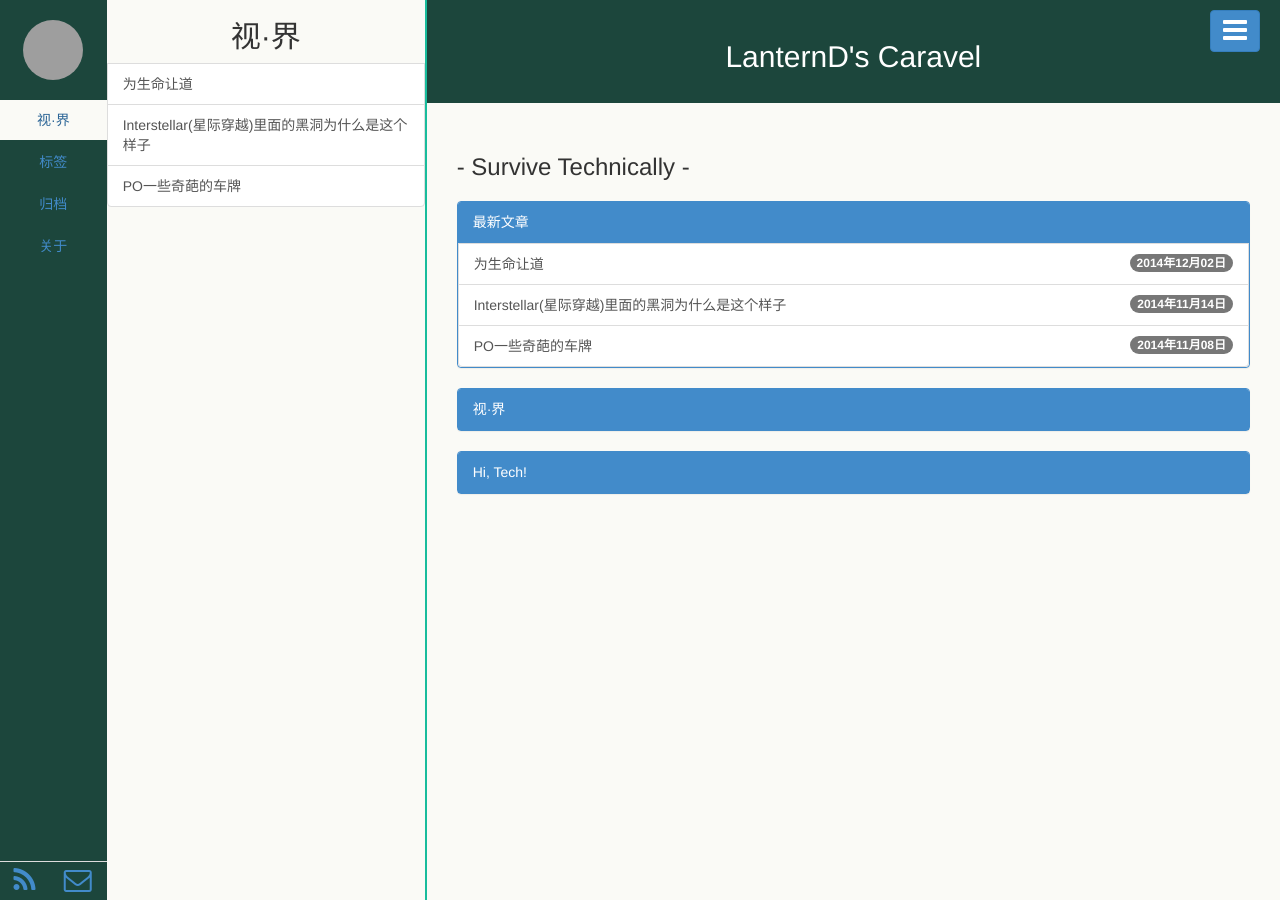
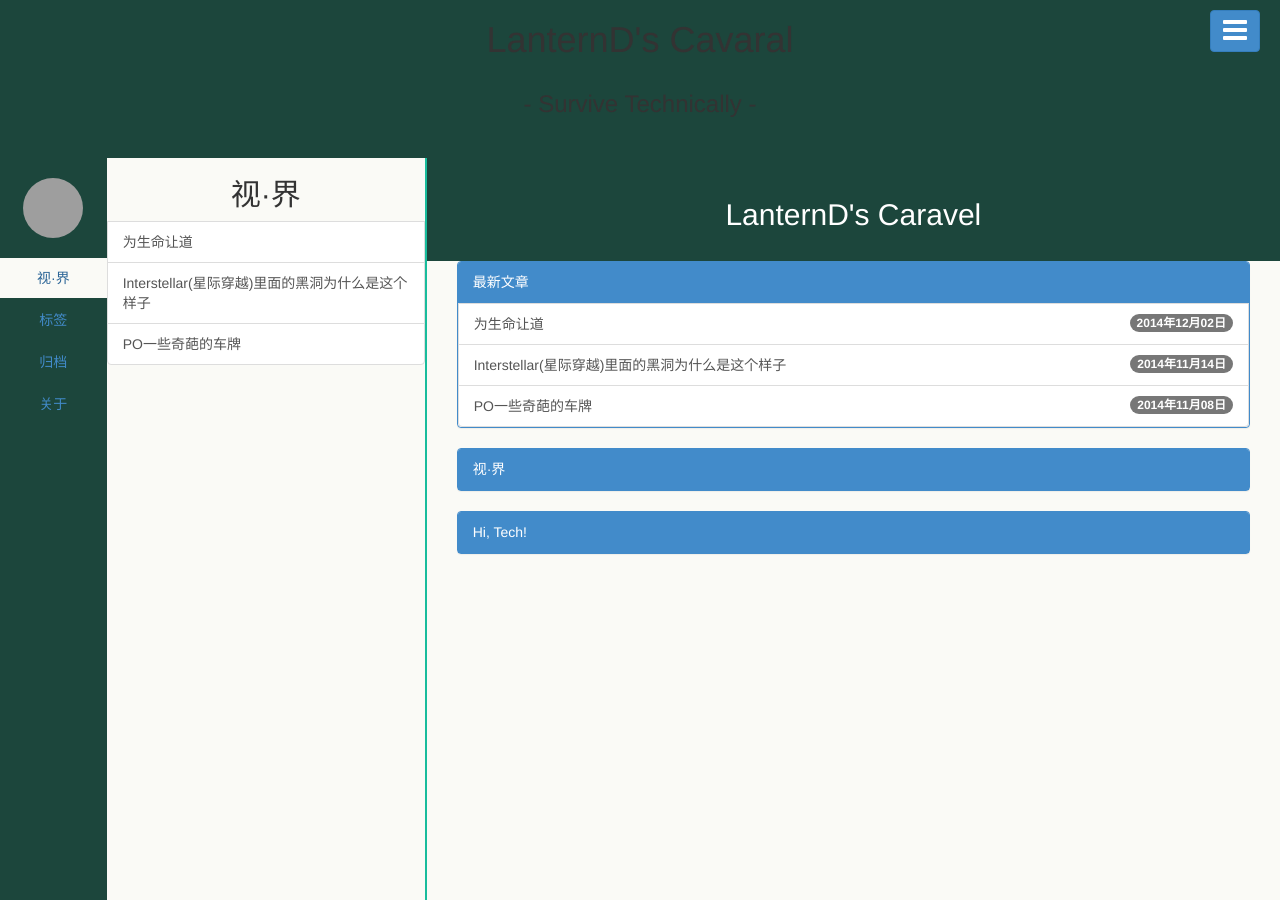
Before and after one commit to LanternD/lanternd.github.io, a Jekyll site: the page built from index.html, in a window 1280 px wide. Built offline with Jekyll 4.4.1, drawn with Linux system fonts in a browser that asks for light colours; the list of posts is cut into pages by our own code; grey boxes are pictures that could not be loaded.

Commit message:
LanternD's

```diff
--- a/_includes/header.html
+++ b/_includes/header.html
@@ -1,4 +1,7 @@
 <meta charset="utf-8">
+<center><h1>LanternD's Cavaral</h1></center>
+<center><h3>- Survive Technically -</h3></center>
+<br>
 <title>{{ page.title }} | {{ site.title }}</title>
 <meta name="author" content="{{ site.author.name }}">
 {% if page.keywords %}
--- a/index.html
+++ b/index.html
@@ -2,9 +2,6 @@
 layout: page
 title: LanternD's Caravel
 ---
-
-<br>
-<h3>- Survive Technically -</h3>
 <div class="row">
   <div class="col-md-12">
     <div class="panel panel-primary">
```
